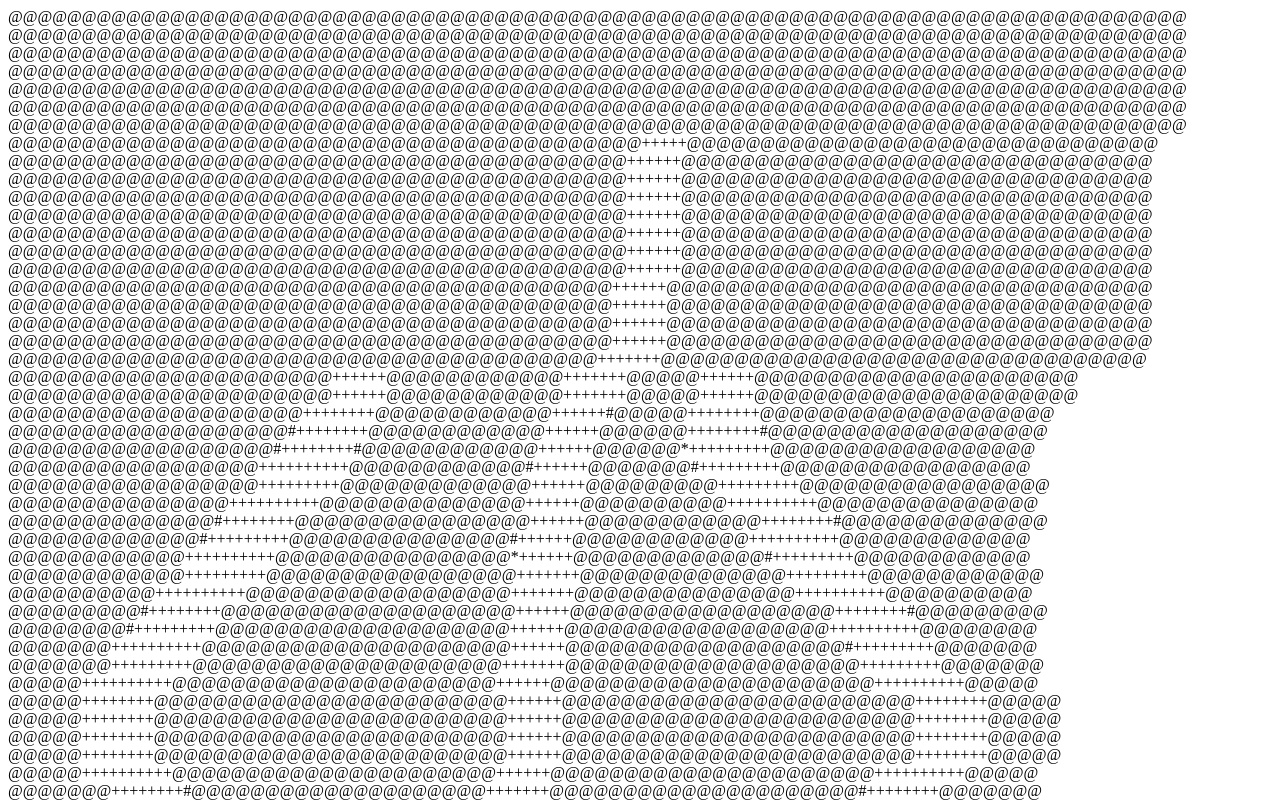
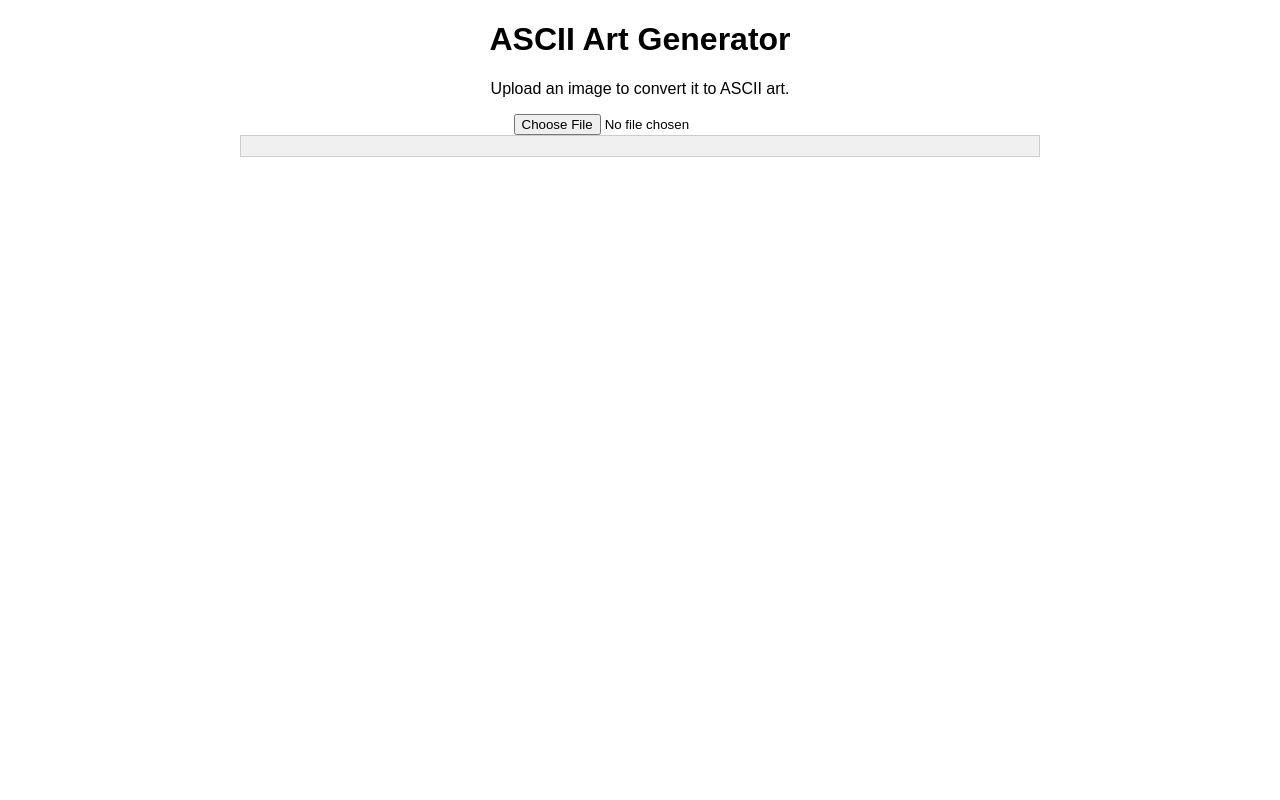
Before and after one commit to JanePHPDev/Img2ASCIIx, a website: page demo/index.html in a window 1280 px wide. Shown: the top 800 px of the page. Drawn offline with Linux system fonts and the light colour scheme.

Commit message:
更新 index.htm

```diff
--- a/demo/index.html
+++ b/demo/index.html
@@ -1,11 +1,58 @@
-<div id="ascii"></div>
-<script src="../dist/ascii-art.bundle.js"></script>
-<script>
-  AsciiArt.convert('../src/image.png', { width: 80 })
-    .then(function(ascii) {
-      document.getElementById('ascii').textContent = ascii;
-    })
-    .catch(function(err) {
-      console.error(err);
+<!DOCTYPE html>
+<html lang="en">
+<head>
+  <meta charset="UTF-8">
+  <meta name="viewport" content="width=device-width, initial-scale=1.0">
+  <title>ASCII Art Generator</title>
+  <style>
+    body {
+      font-family: Arial, sans-serif;
+      margin: 20px;
+    }
+    .container {
+      max-width: 800px;
+      margin: auto;
+      text-align: center;
+    }
+    .result {
+      white-space: pre;
+      font-family: monospace;
+      background-color: #f0f0f0;
+      padding: 10px;
+      border: 1px solid #ccc;
+      overflow: auto;
+    }
+  </style>
+</head>
+<body>
+  <div class="container">
+    <h1>ASCII Art Generator</h1>
+    <p>Upload an image to convert it to ASCII art.</p>
+    <input type="file" id="imageUpload" accept="image/*">
+    <div id="result" class="result"></div>
+  </div>
+
+  <!-- 引入 ASCII-art.js -->
+  <script src="https://cdn.jsdelivr.net/npm/ascii-art.js/dist/ascii-art.bundle.js"></script>
+  <script>
+    document.getElementById('imageUpload').addEventListener('change', function(event) {
+      const file = event.target.files[0];
+      if (!file) return;
+
+      const reader = new FileReader();
+      reader.onload = function(e) {
+        const imageData = e.target.result;
+        AsciiArt.convert(imageData, { width: 100 })
+          .then(ascii => {
+            document.getElementById('result').textContent = ascii;
+          })
+          .catch(error => {
+            console.error('Error converting image:', error);
+            document.getElementById('result').textContent = 'Error converting image.';
+          });
+      };
+      reader.readAsDataURL(file);
     });
-</script>
+  </script>
+</body>
+</html>
```
